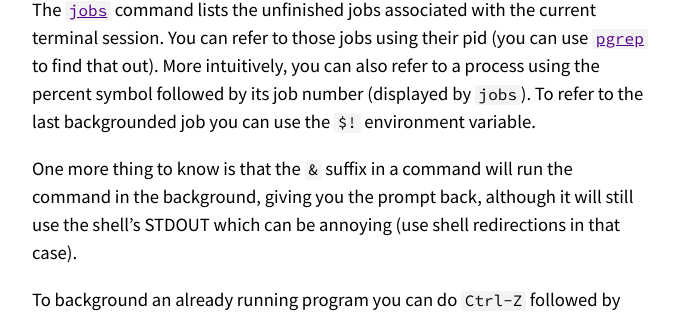
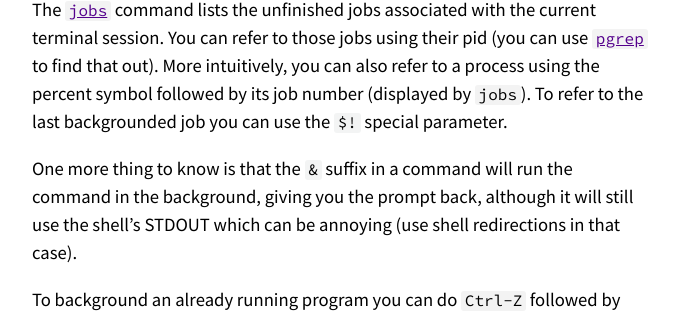
Before and after one commit to missing-semester-cn/missing-semester-cn.github.io, a Jekyll site: the page built from _2020/command-line.md, in a window 1280 px wide and 900 px high, scrolled down 2245 px. Shown: the part 149-462 px from the top of the window, without its empty margins (300-978 px from the left). Built offline with Jekyll 4.4.1, drawn with Linux system fonts in a browser that asks for light colours.

Commit message:
Describe the shell parameter $! correctly
`$!` is a special parameter, not an environment variable.

"special parameter" is used in both the Open Group specification:
https://pubs.opengroup.org/onlinepubs/9699919799/utilities/V3_chap02.html

and the bash documentation:
https://www.gnu.org/software/bash/manual/html_node/Special-Parameters.html

```diff
--- a/_2020/command-line.md
+++ b/_2020/command-line.md
@@ -64,7 +64,7 @@ We can then continue the paused job in the foreground or in the background using
 
 The [`jobs`](http://man7.org/linux/man-pages/man1/jobs.1p.html) command lists the unfinished jobs associated with the current terminal session.
 You can refer to those jobs using their pid (you can use [`pgrep`](http://man7.org/linux/man-pages/man1/pgrep.1.html) to find that out).
-More intuitively, you can also refer to a process using the percent symbol followed by its job number (displayed by `jobs`). To refer to the last backgrounded job you can use the `$!` environment variable.
+More intuitively, you can also refer to a process using the percent symbol followed by its job number (displayed by `jobs`). To refer to the last backgrounded job you can use the `$!` special parameter.
 
 One more thing to know is that the `&` suffix in a command will run the command in the background, giving you the prompt back, although it will still use the shell's STDOUT which can be annoying (use shell redirections in that case).
 
```
